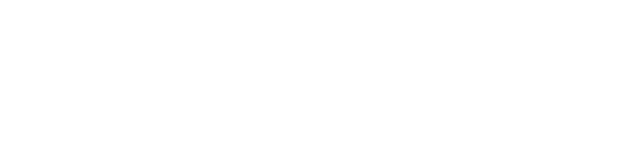
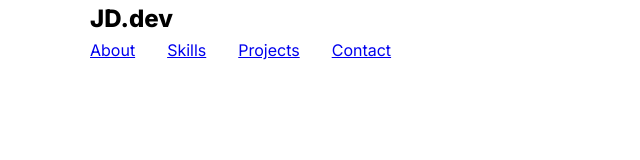
Before and after one commit to janith230528/Datheon_Full_Stack_Web_Development_Internship, a plain HTML site: page Task_1_Portfolio/index.html in a window 1280 px wide. Shown: the whole page, without its empty margins (0-640 px from the left). Drawn offline with Linux system fonts and the light colour scheme.

Commit message:
added logo and nav links

```diff
--- a/Task_1_Portfolio/index.html
+++ b/Task_1_Portfolio/index.html
@@ -10,6 +10,16 @@
 </head>
 <body>
     <!-- HEADER & NAVIGATION -->
-    <header></header>
+    <header>
+        <nav class="container">
+             <a href="#hero" class="logo">JD<span>.dev</span></a>
+              <ul class="nav-links" id="nav-links">
+                <li><a href="#about">About</a></li>
+                <li><a href="#skills">Skills</a></li>
+                <li><a href="#projects">Projects</a></li>
+                <li><a href="#contact">Contact</a></li>
+            </ul>
+        </nav>
+    </header>
 </body>
 </html>
--- a/Task_1_Portfolio/style.css
+++ b/Task_1_Portfolio/style.css
@@ -0,0 +1,37 @@
+/* --- RESET & BASE --- */
+* {
+    margin: 0;
+    padding: 0;
+    box-sizing: border-box;
+}
+
+html {
+    scroll-behavior: smooth; /* Smooth Scrolling Requirement */
+}
+
+body {
+    font-family: 'Inter', sans-serif;
+    background-color: var(--bg-main);
+    color: var(--text-main);
+    line-height: 1.6;
+    transition: background-color 0.3s ease, color 0.3s ease;
+}
+
+.container {
+    width: 90%;
+    max-width: 1100px;
+    margin: 0 auto;
+}
+
+.logo {
+    font-size: 1.5rem;
+    font-weight: 800;
+    color: var(--text-main);
+    text-decoration: none;
+}
+
+.nav-links {
+    display: flex;
+    list-style: none;
+    gap: 2rem;
+}
```
